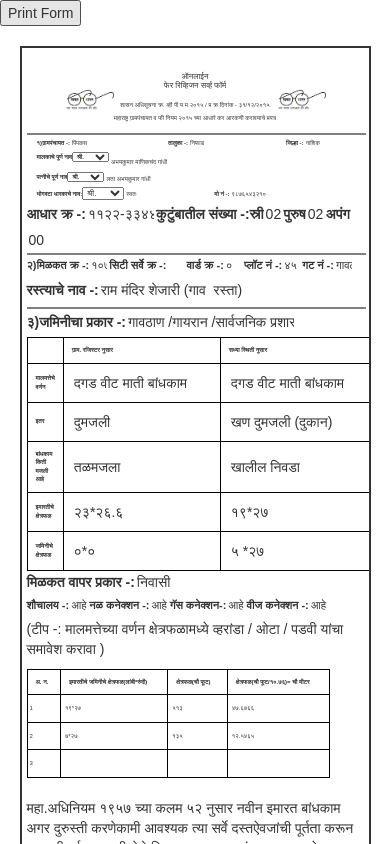
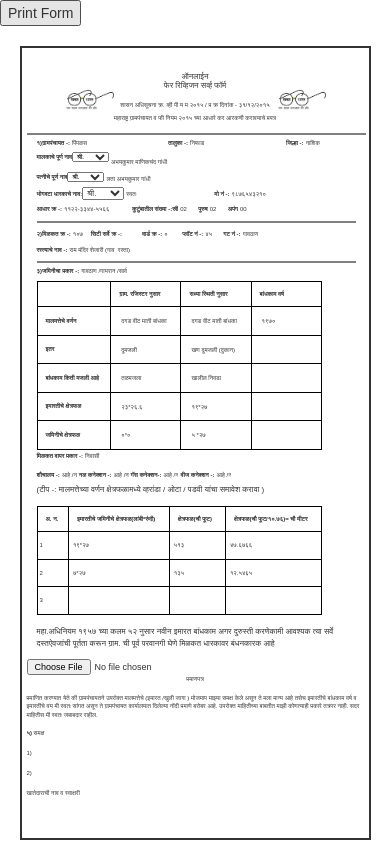
Before and after one commit to imaheshaher/online-survey, a React (Create React App) app: page / in a window 390 px wide. Shown: the top 844 px of the page. Built offline with nearby package versions, Linux system fonts and the light colour scheme.

Commit message:
form modified

```diff
--- a/src/components/form.jsx
+++ b/src/components/form.jsx
@@ -158,6 +158,7 @@ function GovernmentForm() {
         alert('No image selected');
       }
     };
+
     const componentRef = useRef();
     const handlePrint = useReactToPrint({
       content: () => componentRef.current,
@@ -333,7 +334,7 @@ function GovernmentForm() {
             />
      </div>
 
-          </div>
+
 
 
         <div class="row6">
@@ -627,17 +628,15 @@ function GovernmentForm() {
           परवानगी घेणे मिळकत धारकावर बंधनकारक आहे{" "}
         </p>
         </div>
-
+        </div>
 
         <div className="footer-container">
 
+              <div onSubmit={handleSubmit2}>
 
+              <input type="file" accept="image/*" onChange={handleImageChange} />
+              {preview && <img src={preview} alt=" Preview"  />}
 
-              <div>
-      <form onSubmit={handleSubmit2}>
-        <input type="file" accept="image/*" onChange={handleImageChange} />
-        {preview && <img src={preview} alt=" Preview" width="100" height="500" />}
-      </form>
               </div>
 
          </div>
--- a/src/components/style1.css
+++ b/src/components/style1.css
@@ -110,7 +110,7 @@ body {
     align-items:last baseline
 }
 .footer-container img{
-    width: 400px;
+    width:400px;
 }
 .footer-container p{
     align-items: last baseline;
@@ -152,15 +152,15 @@ table input{
     padding-bottom: 10px;
 
   }
-  .table2{
-    input{
+  .table2 input{
+
         width: 60px;
     }
-    td{
+    .table2 td{
         padding-left :2px;
         padding-right: 0px;
     }
-}
+
 .table1 input{
     width: 140px;
 }
@@ -193,7 +193,6 @@ hr{
 .female, .male, .handicap input{
     width: 40px;
 }
-
 
 @media screen and (max-width : 1200px) {
     .container{
@@ -257,9 +256,11 @@ hr{
     .footer-container p{
         align-items:last baseline
     }
+
     .footer-container img{
-        width: 400px;
+        width:400px;
     }
+
     h3{
         align-items: center;
         margin-right: 50px;
@@ -309,7 +310,7 @@ hr{
         font-size: 15px;
     }
     .row10 input{
-        width: 8%;
+        width: 50px;
     }
     hr{
         margin-top: 2px;
@@ -322,30 +323,31 @@ hr{
     .container{
         width: 90%;
     }
-    .table1{
-        input{
+    .form-container {
+        font-size: 12px;
+    }
+    .table1 input{
             width: 140px;
         }
-        td{
+    .table1 td{
             padding-left :2px;
             padding-right: 0px;
             width: 106px;
         }
-    }
-    .table2{
-        input{
+
+    .table2 input{
             width: 60px;
         }
-        td{
+    .table2 td{
             padding-left :2px;
             padding-right: 0px;
         }
-    }
+
     .footer-container p{
         align-items:last baseline
     }
     .footer-container img{
-        width: 400px;
+        width:300px;
     }
     .footer-container p{
         align-items: last baseline;
@@ -394,6 +396,9 @@ hr{
     .main-container {
         font-size: 11px;
     }
+    .form-container {
+        font-size: 11px;
+    }
     .footer-container img{
         width: 330px;
     }
@@ -430,8 +435,9 @@ hr{
     .footer-container p{
         align-items:last baseline
     }
-    .footer-container img{
-        width: 350px;
+
+    .footer-container img {
+        width: 200px;
     }
     .row1{
         display: flex;
@@ -457,9 +463,6 @@ hr{
     .row7{
         font-size: 10px;
     }
-    .row7 input#text{
-        width: 6%;
-    }
     .row10{
         font-size: 10px;
     }
@@ -469,8 +472,11 @@ hr{
     .main-container {
         font-size: 10px;
     }
+    .form-container {
+        font-size: 10px;
+    }
     .footer-container img{
-        width: 250px;
+        width: 180px;
     }
     .header-container p{
         font-size: 10px;
@@ -510,9 +516,6 @@ hr{
     .footer-container p{
         align-items:last baseline
     }
-    .footer-container img{
-        width:300px;
-    }
     .witness input{
         width: 400px;
     }
@@ -522,9 +525,35 @@ hr{
     input#occupation {
         width: 100px;
     }
+    input#aadharNumber {
+        width: 90px;
+    }
+    .row7 input {
+        width: 40px;
+    }
+    .row9 input {
+        width: 300px;
+    }
 }
 
 @media screen and (max-width:588px) {
+    .form-container {
+        font-size: 9px;
+    }
+    .main-container{
+        font-size: 9px;
+    }
+    .row9 input {
+        width: 300px;
+    }
+
+    .row7 input {
+        width: 40px;
+    }
+    input#aadharNumber {
+        width: 90px;
+    }
+
     .table1 input{
         font-size: 9px;
         width: 90px;
@@ -566,7 +595,7 @@ hr{
         width: 30px;
     }
       .footer-container img{
-        width: 220px;
+        width: 170px;
     }
     .header-container p{
         font-size: 8px;
@@ -612,7 +641,7 @@ hr{
         font-size: 9px;
     }
     .footer-container img{
-        width: 180px;
+        width: 150px;
     }
     .header-container p{
         font-size: 8px;
```
Lines whose indentation alone changed are shown as unchanged.
